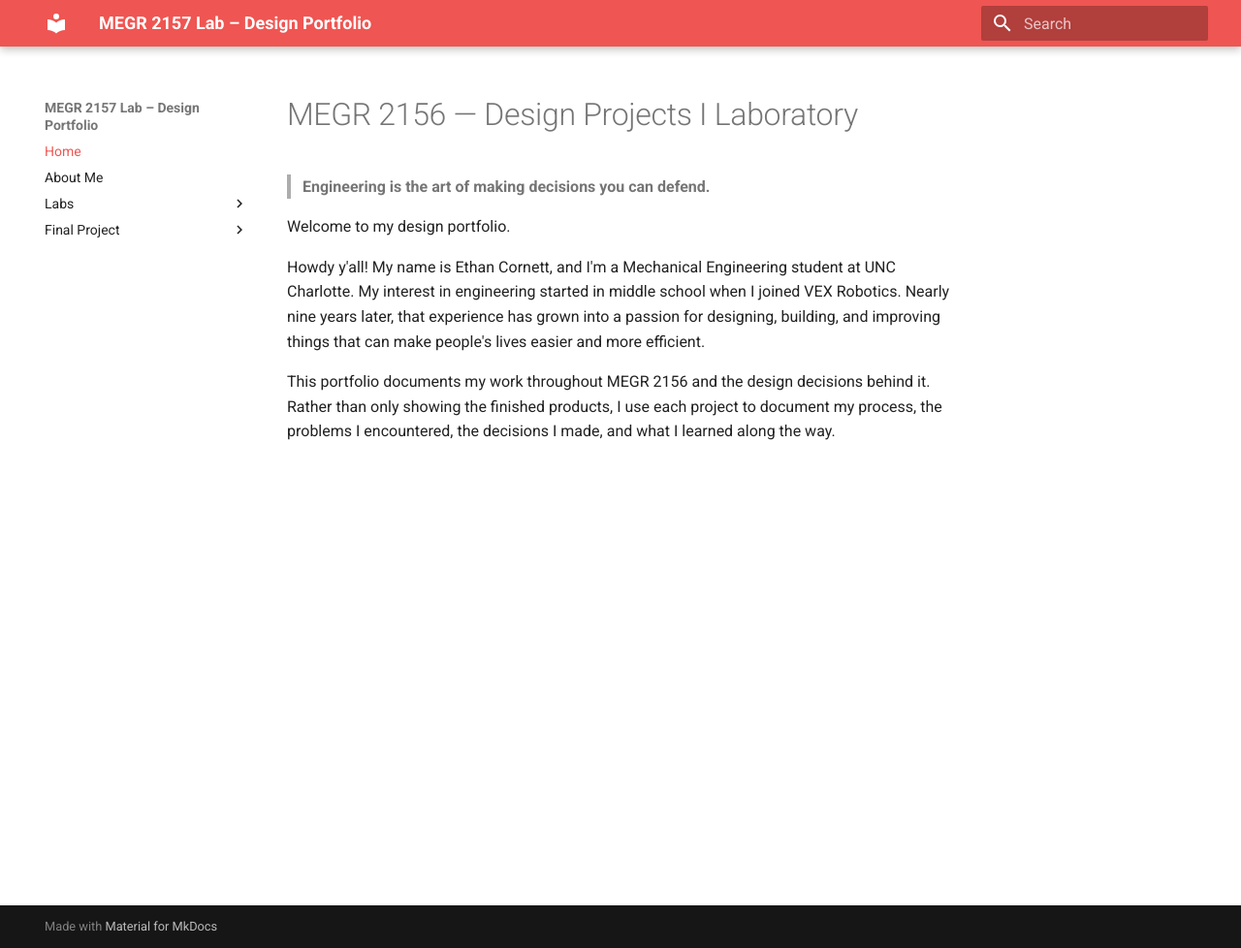
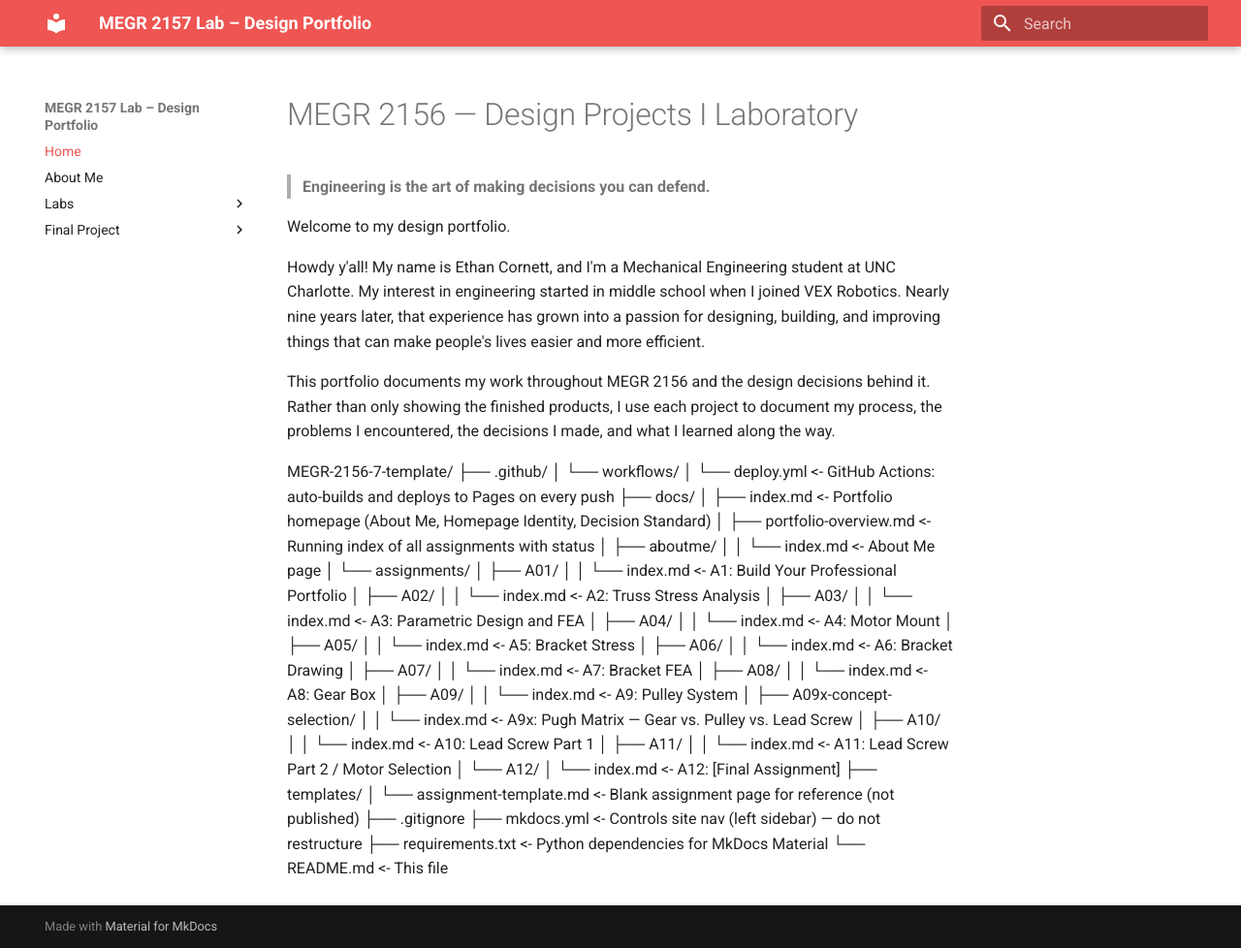
Before and after one commit to Ecornett5806/Ethan-Cornett-MEGR-2157-Lab-Portfolio, an MkDocs documentation site: the page built from docs/index.md, in a window 1280 px wide and 978 px high. Shown: the whole window at 97% size. Built offline with MkDocs 1.6.1 and Material for MkDocs 9.7.7, drawn with Linux system fonts in a browser that asks for light colours.

Commit message:
Update index.md with project structure details
Added project structure and file descriptions to portfolio homepage.

```diff
--- a/docs/index.md
+++ b/docs/index.md
@@ -7,3 +7,47 @@ Welcome to my design portfolio.
 Howdy y'all! My name is Ethan Cornett, and I'm a Mechanical Engineering student at UNC Charlotte. My interest in engineering started in middle school when I joined VEX Robotics. Nearly nine years later, that experience has grown into a passion for designing, building, and improving things that can make people's lives easier and more efficient.
 
 This portfolio documents my work throughout MEGR 2156 and the design decisions behind it. Rather than only showing the finished products, I use each project to document my process, the problems I encountered, the decisions I made, and what I learned along the way.
+
+
+MEGR-2156-7-template/
+├── .github/
+│   └── workflows/
+│       └── deploy.yml          <- GitHub Actions: auto-builds and deploys to Pages on every push
+├── docs/
+│   ├── index.md                <- Portfolio homepage (About Me, Homepage Identity, Decision Standard)
+│   ├── portfolio-overview.md   <- Running index of all assignments with status
+│   ├── aboutme/
+│   │   └── index.md            <- About Me page
+│   └── assignments/
+│       ├── A01/
+│       │   └── index.md        <- A1: Build Your Professional Portfolio
+│       ├── A02/
+│       │   └── index.md        <- A2: Truss Stress Analysis
+│       ├── A03/
+│       │   └── index.md        <- A3: Parametric Design and FEA
+│       ├── A04/
+│       │   └── index.md        <- A4: Motor Mount
+│       ├── A05/
+│       │   └── index.md        <- A5: Bracket Stress
+│       ├── A06/
+│       │   └── index.md        <- A6: Bracket Drawing
+│       ├── A07/
+│       │   └── index.md        <- A7: Bracket FEA
+│       ├── A08/
+│       │   └── index.md        <- A8: Gear Box
+│       ├── A09/
+│       │   └── index.md        <- A9: Pulley System
+│       ├── A09x-concept-selection/
+│       │   └── index.md        <- A9x: Pugh Matrix — Gear vs. Pulley vs. Lead Screw
+│       ├── A10/
+│       │   └── index.md        <- A10: Lead Screw Part 1
+│       ├── A11/
+│       │   └── index.md        <- A11: Lead Screw Part 2 / Motor Selection
+│       └── A12/
+│           └── index.md        <- A12: [Final Assignment]
+├── templates/
+│   └── assignment-template.md  <- Blank assignment page for reference (not published)
+├── .gitignore
+├── mkdocs.yml                  <- Controls site nav (left sidebar) — do not restructure
+├── requirements.txt            <- Python dependencies for MkDocs Material
+└── README.md                   <- This file
```
